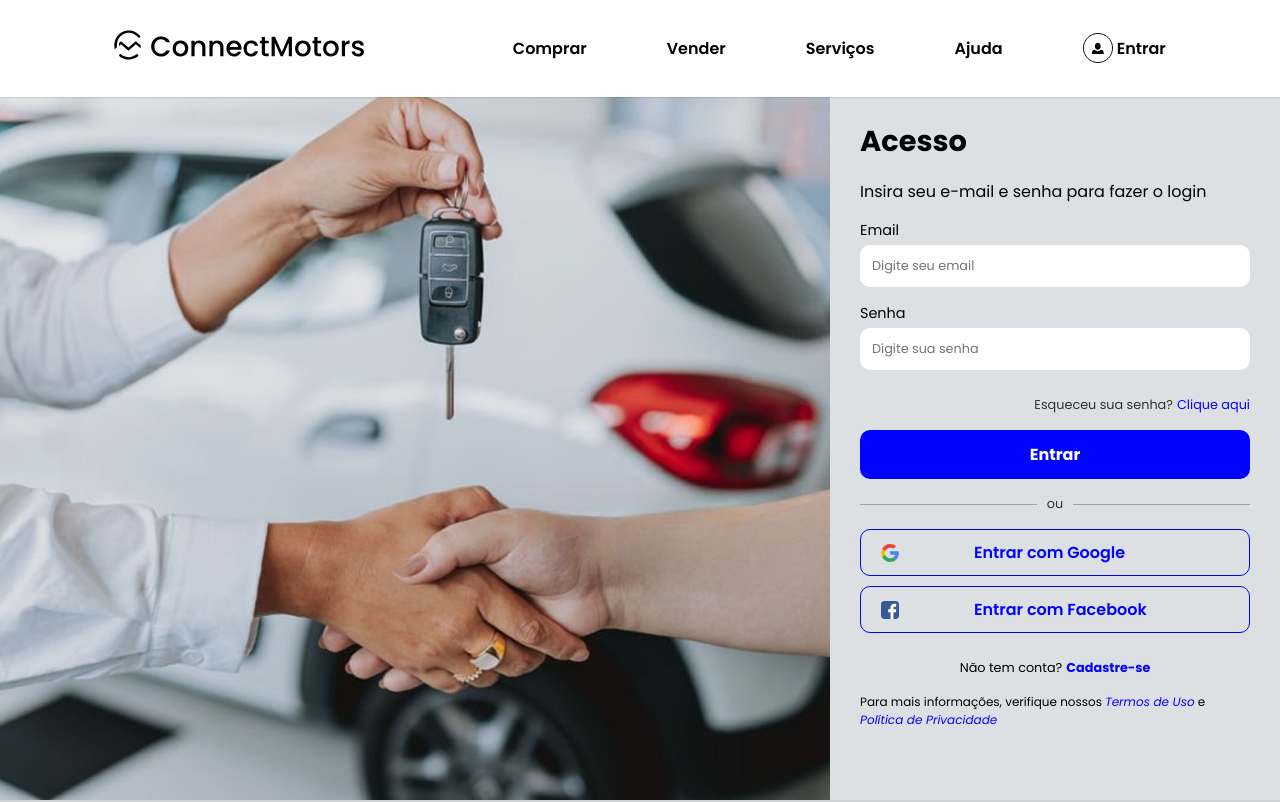
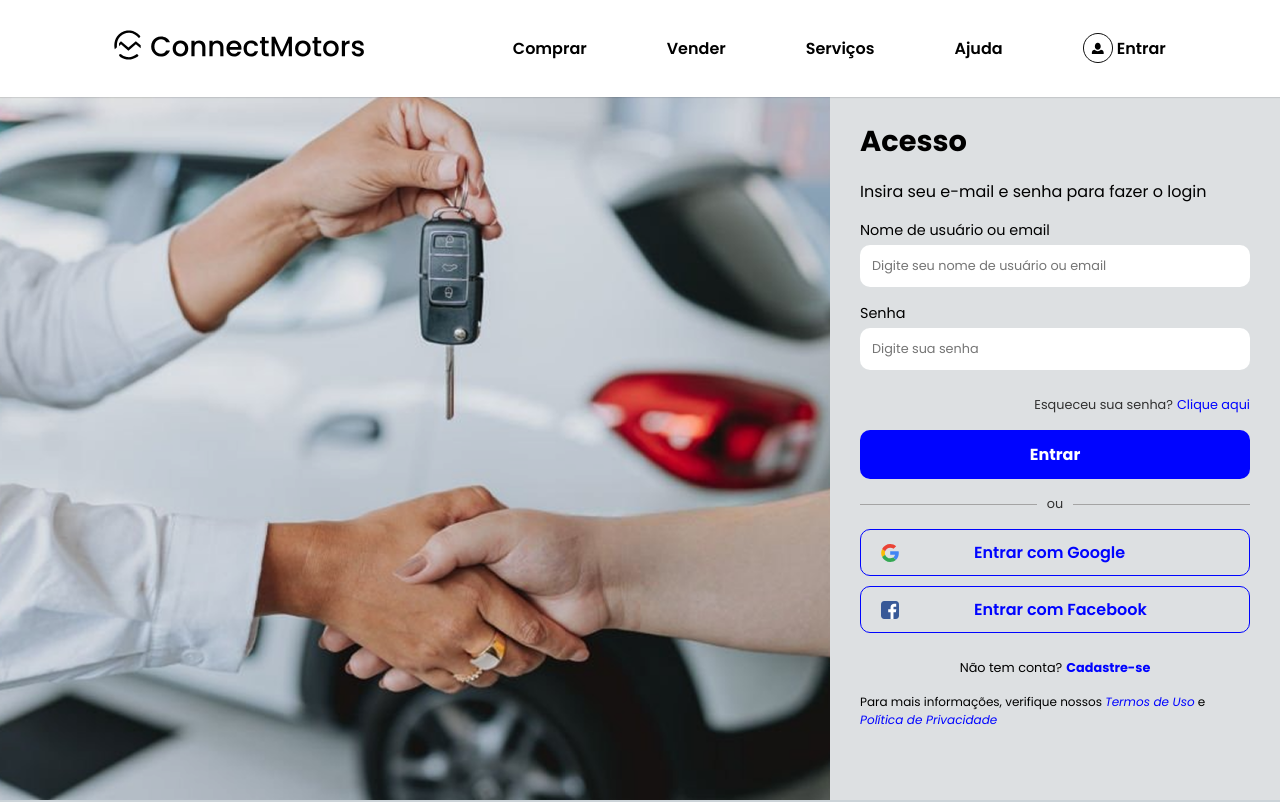
Before and after one commit to ConnectMotors/ConnectMotors_Frontend, a React (Vite) app: page /auth/login in a window 1280 px wide. Shown: the top 802 px of the page. Built offline with nearby package versions, Linux system fonts and the light colour scheme.

Commit message:
alterando props login

```diff
--- a/src/pages/Login/Login.jsx
+++ b/src/pages/Login/Login.jsx
@@ -14,8 +14,8 @@ import IconeFacebook from "./assets/IconeFacebook.svg";
 import axios from "axios";
 import { useNavigate } from "react-router-dom";
 
-export default function Login(){
-       const [username, setUsername] = useState('');
+export default function Login() {
+  const [identifier, setIdentifier] = useState('');
   const [password, setPassword] = useState('');
 
   const navigate = useNavigate();
@@ -23,24 +23,24 @@ export default function Login(){
   const submeterFormulario = (evento) => {
     evento.preventDefault();
     const usuario = {
-            username,
+      identifier,
       password
     }
 
     axios.post("http://localhost:8080/auth/login", usuario)
       .then(resposta => {
         sessionStorage.setItem('token', resposta.data.token)
-            sessionStorage.setItem('username', username);
+        sessionStorage.setItem('username', identifier); // ajustar para  resposta.data.username quando o backend fizer a alteraçao
         window.dispatchEvent(new Event("usuarioLogado"));
-            setUsername('')      // no backend falta adicionar a lógica para logar com o email
+        setIdentifier('')      // no backend falta adicionar a lógica para logar com o email
         setPassword('')
         navigate('/');
         //  console.log(resposta)
       })
-          .catch(erro =>{
-            if(erro?.response?.data?.message){
+      .catch(erro => {
+        if (erro?.response?.data?.message) {
           alert(erro.response.data.message) // falta adicionar mensagem de erro no backend
-            }else{
+        } else {
           alert("Aconteceu algo inesperado ao efetuar o seu login")
         }
         //  console.log(erro)
@@ -60,13 +60,12 @@ export default function Login(){
             <p>Insira seu e-mail e senha  para fazer o login</p>
 
             <Campo>
-            <label htmlFor="email">Email</label>
+              <label htmlFor="email">Nome de usuário ou email</label>
               <input
                 type="email"
-              id="email"
-              placeholder="Digite seu email"
-              value={username}
-              onChange={(evento) => setUsername(evento.target.value)}
+                placeholder="Digite seu nome de usuário ou email"
+                value={identifier}
+                onChange={(evento) => setIdentifier(evento.target.value)}
               />
             </Campo>
 
```
Also changed, not shown: src/utils/MapearFiltros.js (added, +37 -0 lines). Lines whose indentation alone changed are shown as unchanged.
